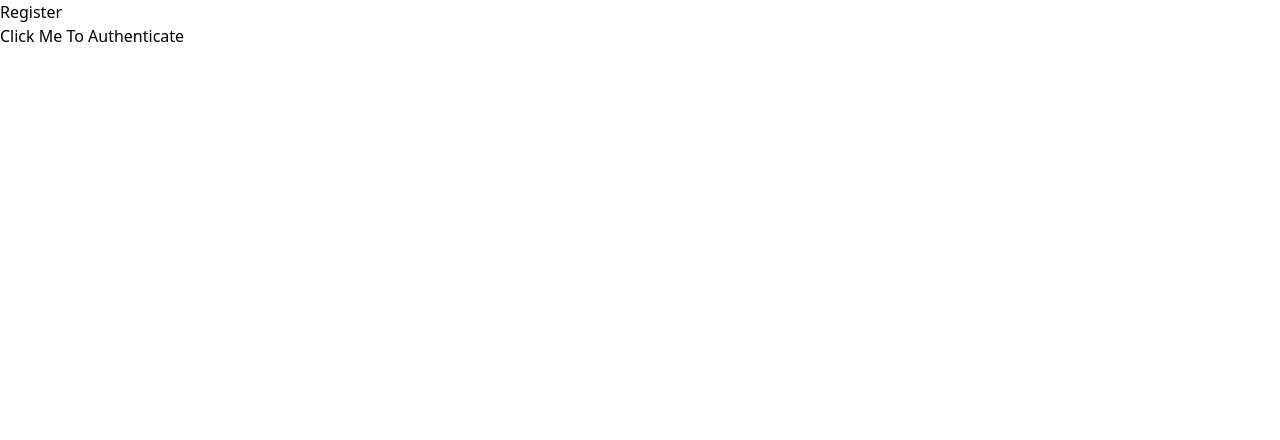
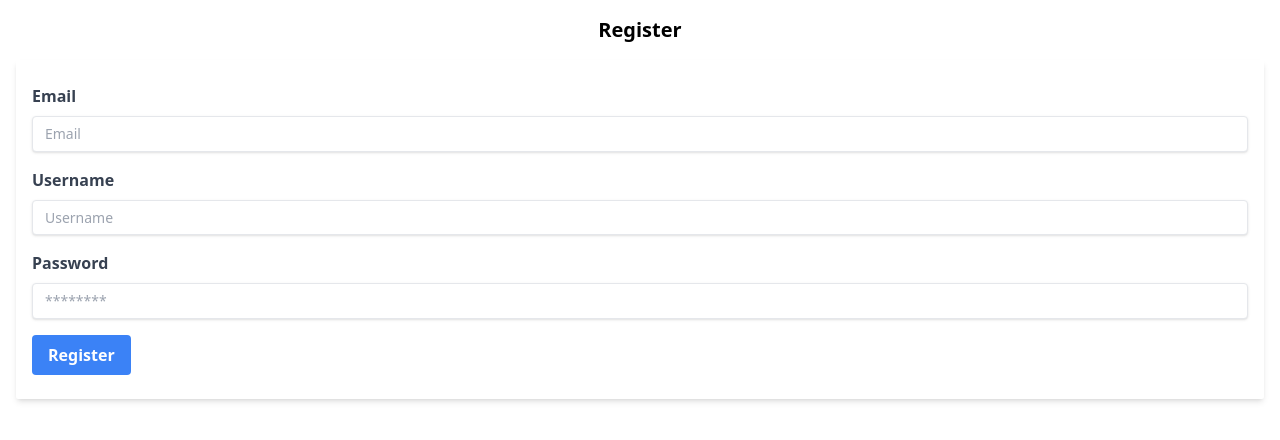
Before and after one commit to pijarpahlawan/login-registration, a React (Vite) app in the folder client/: page /register in a window 1280 px wide. Shown: the top 440 px of the page. Built offline with nearby package versions, Linux system fonts and the light colour scheme.

Commit message:
build register route

```diff
--- a/client/package.json
+++ b/client/package.json
@@ -9,6 +9,8 @@
     "preview": "vite preview"
   },
   "dependencies": {
+    "axios": "^1.3.4",
+    "dotenv": "^16.0.3",
     "react": "^18.2.0",
     "react-dom": "^18.2.0",
     "react-router-dom": "^6.9.0"
--- /dev/null
+++ b/client/src/components/InputForm.jsx
@@ -0,0 +1,22 @@
+function InputForm(props) {
+  return (
+    <div className="mb-4">
+      <label
+        className="block text-gray-700 text-base font-bold mb-2"
+        htmlFor={props.htmlFor}
+      >
+        {props.label}
+      </label>
+      <input
+        name={props.name}
+        type={props.type}
+        placeholder={props.placeholder}
+        value={props.value}
+        onChange={props.onChange}
+        className="shadow appearance-none border rounded w-full py-2 px-3 text-gray-700 text-sm leading-tight focus:outline-none focus:ring-1 focus:ring-blue-300 focus:shadow-md"
+      />
+    </div>
+  );
+}
+
+export default InputForm;
--- a/client/src/pages/Register.jsx
+++ b/client/src/pages/Register.jsx
@@ -1,10 +1,86 @@
+import { useState } from 'react';
+import InputForm from '../components/InputForm';
+import axios from 'axios';
+
 function Register({ setAuth }) {
+  const [inputs, setInputs] = useState({
+    email: '',
+    username: '',
+    password: '',
+  });
+
+  const handleInputChange = (e) => {
+    setInputs((inputs) => ({ ...inputs, [e.target.name]: e.target.value }));
+  };
+
+  const handleSubmit = async (e) => {
+    e.preventDefault();
+    try {
+      const response = await axios.post(
+        `http://localhost:8000/auth/register`,
+        {
+          name: inputs.username,
+          email: inputs.email,
+          password: inputs.password,
+        },
+        {
+          headers: {
+            'Content-Type': 'application/json',
+          },
+        },
+      );
+      localStorage.setItem('token', response.data.token);
+      setAuth(true);
+    } catch (error) {
+      console.error(error.message);
+    }
+  };
+
   return (
-    <div className="">
-      <h1>Register</h1>
-      <button type="button" onClick={() => setAuth(true)}>
-        Click Me To Authenticate
-      </button>
+    <div className="mx-4 my-4">
+      <h2 className="text-xl font-bold mb-4 text-center">Register</h2>
+      <form
+        className="bg-white shadow-md rounded-sm mb-8 px-4 py-6"
+        action=""
+        method="post"
+        onSubmit={handleSubmit}
+      >
+        <InputForm
+          name="email"
+          type="email"
+          placeholder="Email"
+          label="Email"
+          htmlFor="email"
+          value={inputs.email}
+          onChange={handleInputChange}
+        />
+        <InputForm
+          name="username"
+          type="text"
+          placeholder="Username"
+          label="Username"
+          htmlFor="username"
+          value={inputs.username}
+          onChange={handleInputChange}
+        />
+        <InputForm
+          name="password"
+          type="password"
+          placeholder="********"
+          label="Password"
+          htmlFor="password"
+          value={inputs.password}
+          onChange={handleInputChange}
+        />
+        <div className="flex items-center justify-between">
+          <button
+            className="bg-blue-500 hover:bg-blue-700 text-white font-bold py-2 px-4 rounded"
+            type="submit"
+          >
+            Register
+          </button>
+        </div>
+      </form>
     </div>
   );
 }
```
Also changed, not shown: 1 other file (tests, documents, lock files or other folders).
